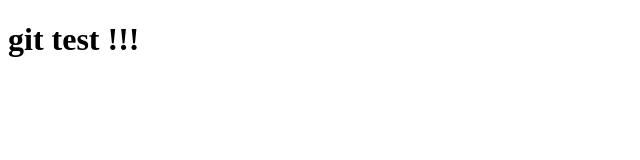
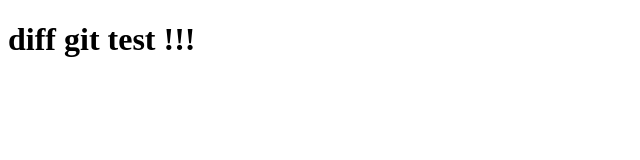
Before and after one commit to mjcc007/MyFirstTest, a plain HTML site: page index.html in a window 1280 px wide. Shown: the whole page, without its empty margins (0-640 px from the left). Drawn offline with Linux system fonts and the light colour scheme.

Commit message:
modify the h1

```diff
--- a/index.html
+++ b/index.html
@@ -5,7 +5,7 @@
 </head>
 <body>
 
-	<h1>git test !!!</h1>
+	<h1>diff git test !!!</h1>
 
 
 </body>
```
